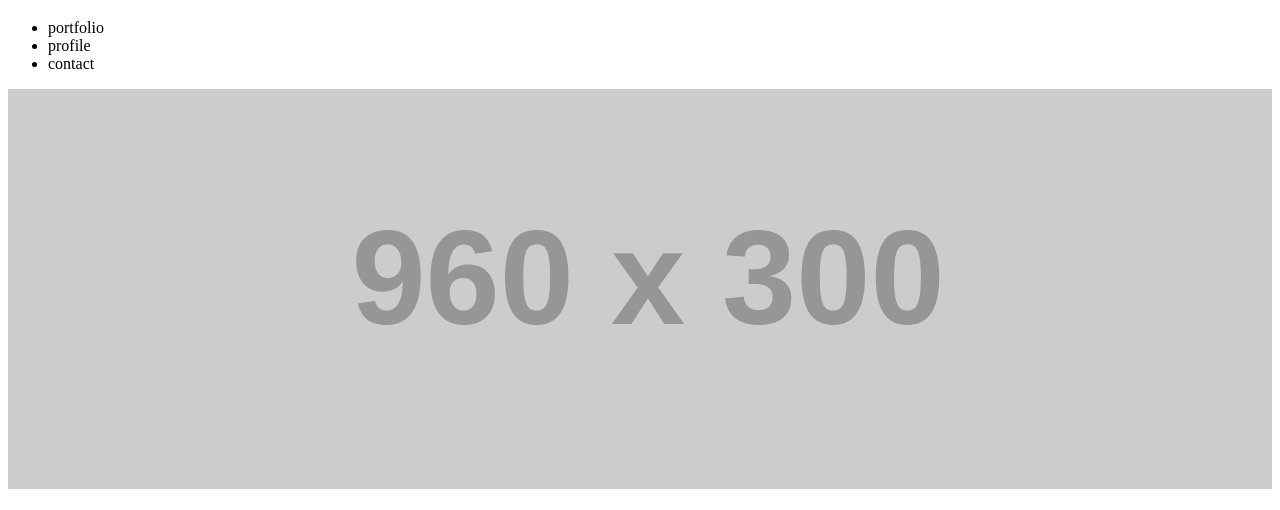
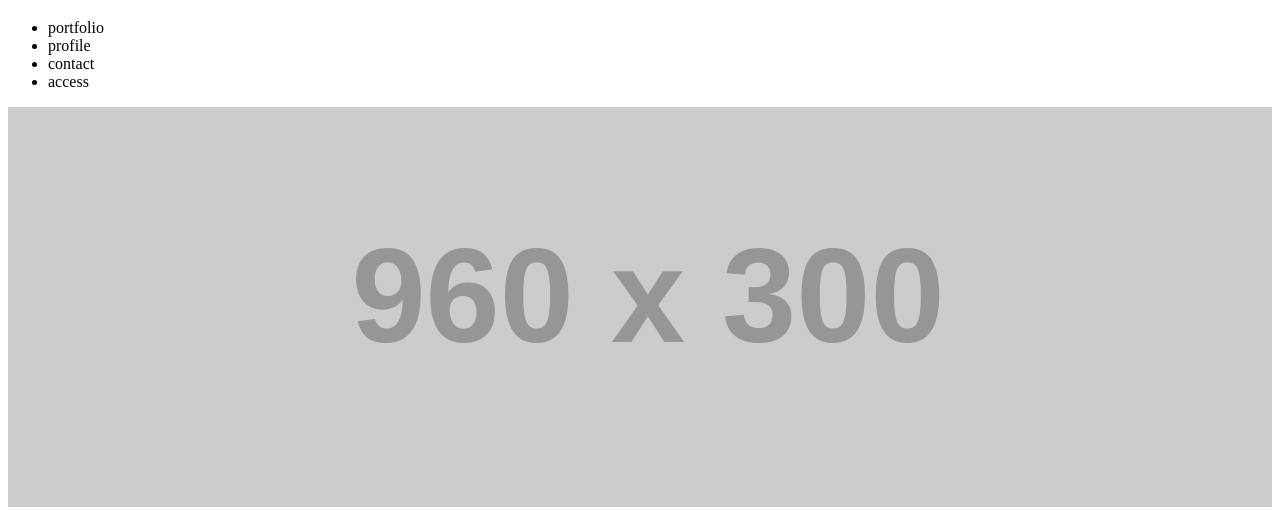
Before and after one commit to chihiro-ja/portfolio, a website: page index.html in a window 1280 px wide. Shown: the part 70-580 px from the top of the page. Drawn offline with nearby package versions, Linux system fonts and the light colour scheme; placeholder pictures from the web are drawn by us.

Commit message:
あああ

```diff
--- a/index.html
+++ b/index.html
@@ -14,6 +14,7 @@
                 <li>portfolio</li>
                 <li>profile</li>
                 <li>contact</li>
+                <li>access</li>
             </ul>
         </div>
     </header>
```
